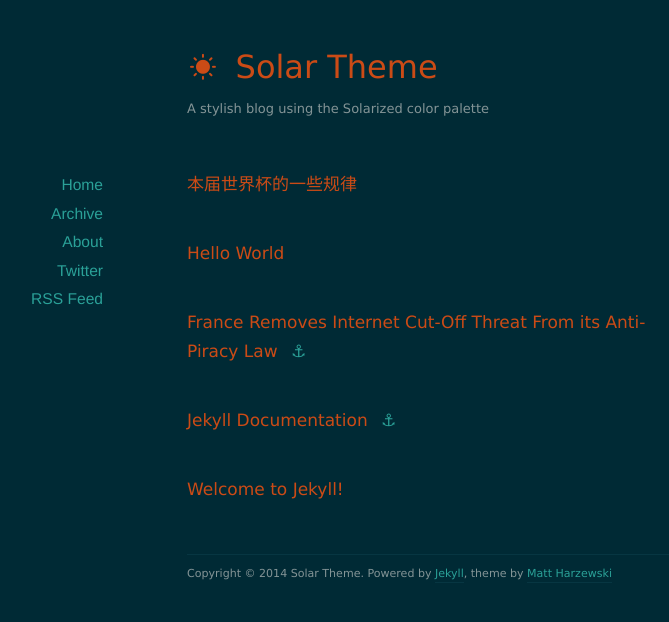
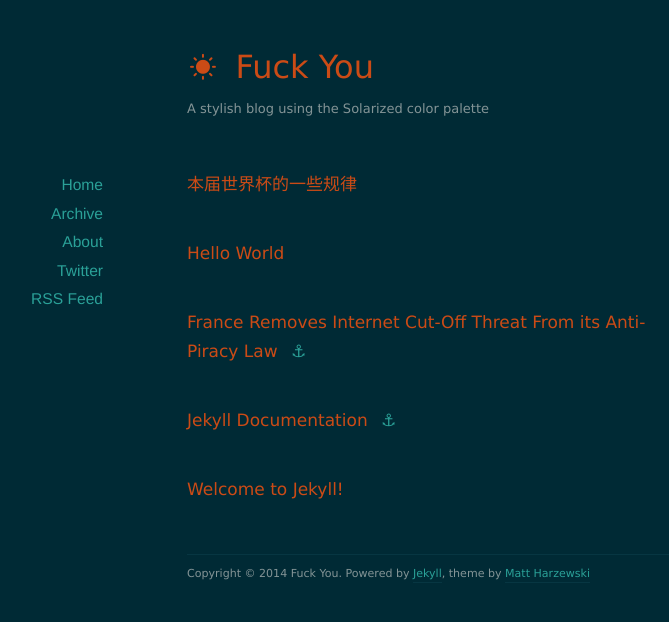
Before and after one commit to orangeprince/orangeprince.github.io, a Jekyll site: the page built from archives/index.html, in a window 1280 px wide. Shown: the top 622 px of the page, without its empty margins (203-872 px from the left). Built offline with Jekyll 4.4.1, drawn with Linux system fonts in a browser that asks for light colours; nearby versions of some CDN libraries.

Commit message:
modified:   _config.yml

```diff
--- a/_config.yml
+++ b/_config.yml
@@ -1,4 +1,4 @@
-name: Solar Theme
+name: Fuck You
 url: http://example.org
 description: A stylish blog using the Solarized color palette
 
```
